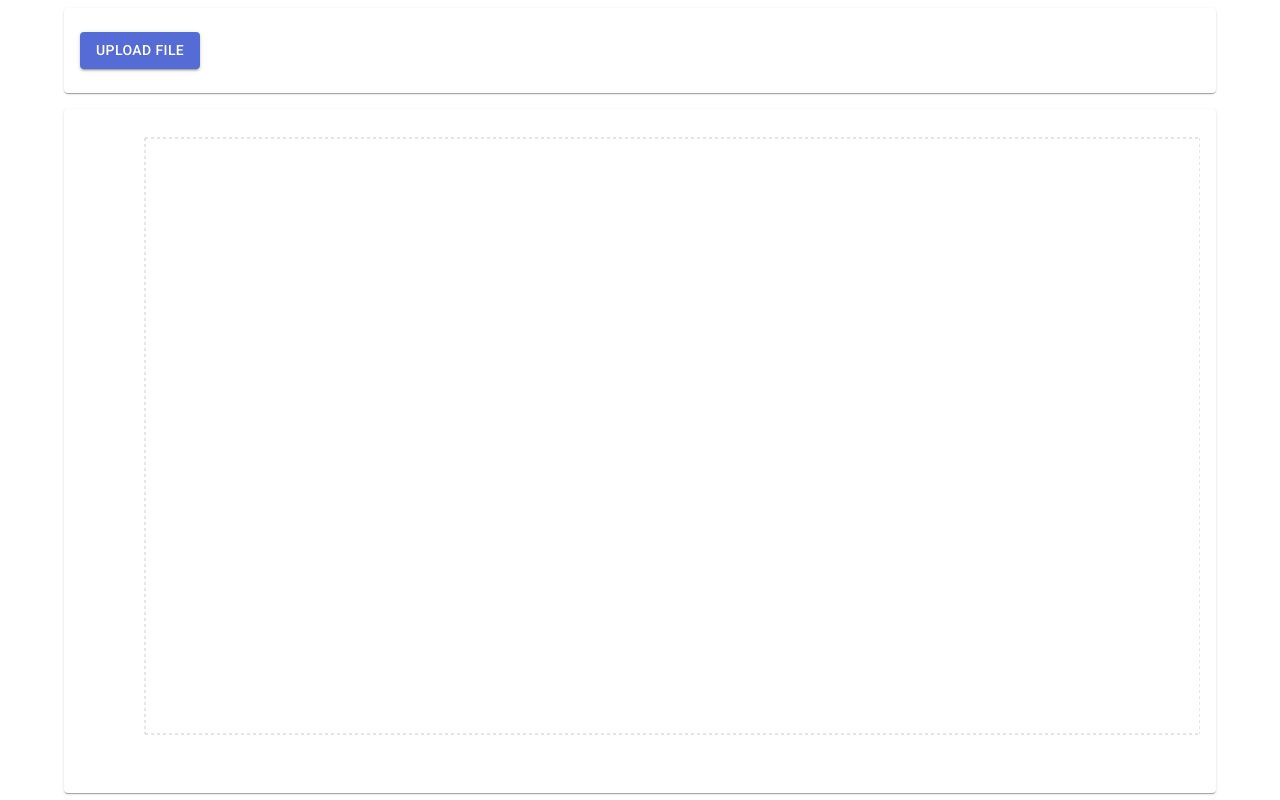
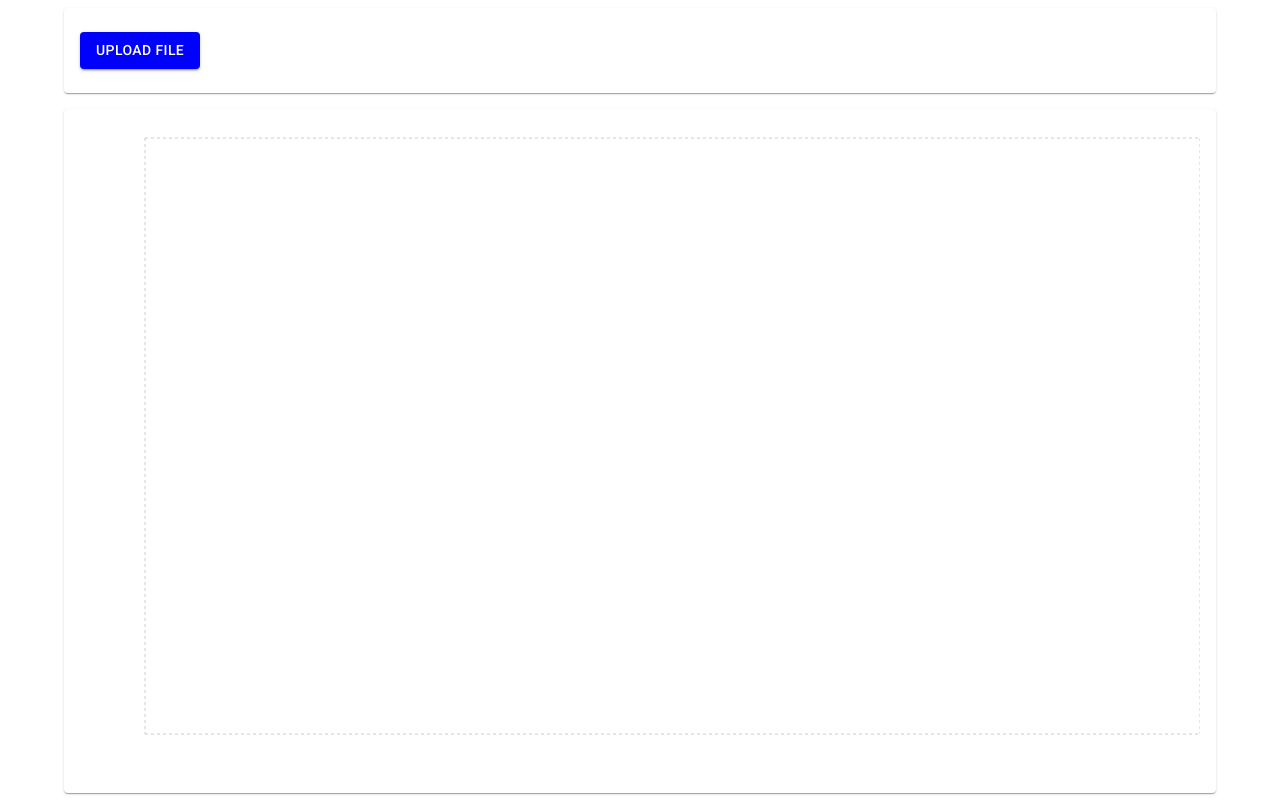
Before and after one commit to barinali/tadhack-2021-berlin-client, a React (Create React App) app: page / in a window 1280 px wide. Built offline with nearby package versions, Linux system fonts and the light colour scheme.

Commit message:
Add feedback for loading data

```diff
--- a/src/App.js
+++ b/src/App.js
@@ -2,6 +2,7 @@ import { useState } from 'react';
 import { withStyles } from '@mui/styles';
 import MuiContainer from '@mui/material/Container';
 import Typography from '@mui/material/Typography';
+import Snackbar from '@mui/material/Snackbar';
 import MuiPaper from '@mui/material/Paper';
 import FileUploadButton from './components/FileUploadButton/FIleUploadButton';
 import PriceChart from './components/PriceChart';
@@ -52,9 +53,13 @@ function modifier(data) {
 }
 
 export default function App() {
+  const [isLoading, setLoading] = useState(false);
   const [data, setData] = useState([]);
+  const [snackbarMessage, setSnackbarMessage] = useState(null);
 
   const onFileChange = (event) => {
+    setSnackbarMessage(null);
+    setLoading(true);
     const files = event.target.files;
     const file = files[0];
     const reader = new FileReader();
@@ -67,10 +72,14 @@ export default function App() {
         const response = await simulateNumbers(numbers);
         const computedData = modifier(response);
 
+        setSnackbarMessage('The query is successful!');
         setData(computedData);
       } catch (err) {
         console.error(err);
+        setSnackbarMessage('The query has failed!');
         setData([]);
+      } finally {
+        setLoading(false);
       }
     }
 
@@ -80,12 +89,20 @@ export default function App() {
   return (
     <Container maxWidth="lg">
       <Paper>
-        <FileUploadButton onChange={onFileChange} />
+        <FileUploadButton onChange={onFileChange} disabled={isLoading} />
       </Paper>
 
       <AutoHeightPaper>
         <PriceChart data={data} />
       </AutoHeightPaper>
+
+      <Snackbar
+        anchorOrigin={{ vertical: 'bottom', horizontal: 'right' }}
+        open={snackbarMessage}
+        onClose={() => setSnackbarMessage(null)}
+        autoHideDuration={5000}
+        message={snackbarMessage}
+      />
     </Container>
   );
 }
--- a/src/components/FileUploadButton/FIleUploadButton.js
+++ b/src/components/FileUploadButton/FIleUploadButton.js
@@ -1,7 +1,8 @@
 import * as React from 'react';
 import Button from '@mui/material/Button';
+import CircularProgress from '@mui/material/CircularProgress';
 
-export default function FileUploadButton({ onChange }) {
+export default function FileUploadButton({ onChange, disabled }) {
   const changeHandler = (event) => {
     onChange(event);
 
@@ -13,6 +14,8 @@ export default function FileUploadButton({ onChange }) {
     <Button
       variant="contained"
       component="label"
+      disabled={disabled}
+      endIcon={disabled ? <CircularProgress size={24} /> : null}
     >
       Upload File
       <input
--- a/src/theme.js
+++ b/src/theme.js
@@ -5,13 +5,21 @@ import { createTheme } from '@mui/material/styles';
 const theme = createTheme({
   palette: {
     primary: {
-      main: '#556cd6',
+      contrastText: '#FFFFFF',
+      dark: '#0000C8',
+      light: '#7141FF',
+      main: '#0000FD',
     },
     secondary: {
-      main: '#19857b',
+      contrastText: 'rgba(0, 0, 94, 0.87)',
+      dark: '#BFCC13',
+      light: '#FFFF88c',
+      main: '#F5FF54',
     },
-    error: {
-      main: red.A400,
+    text: {
+      disabled: 'rgba(0, 0, 94, 0.26)',
+      primary: 'rgba(0, 0, 94, 0.87)',
+      secondary: 'rgba(0, 0, 94, 0.6)',
     },
   },
 });
```
